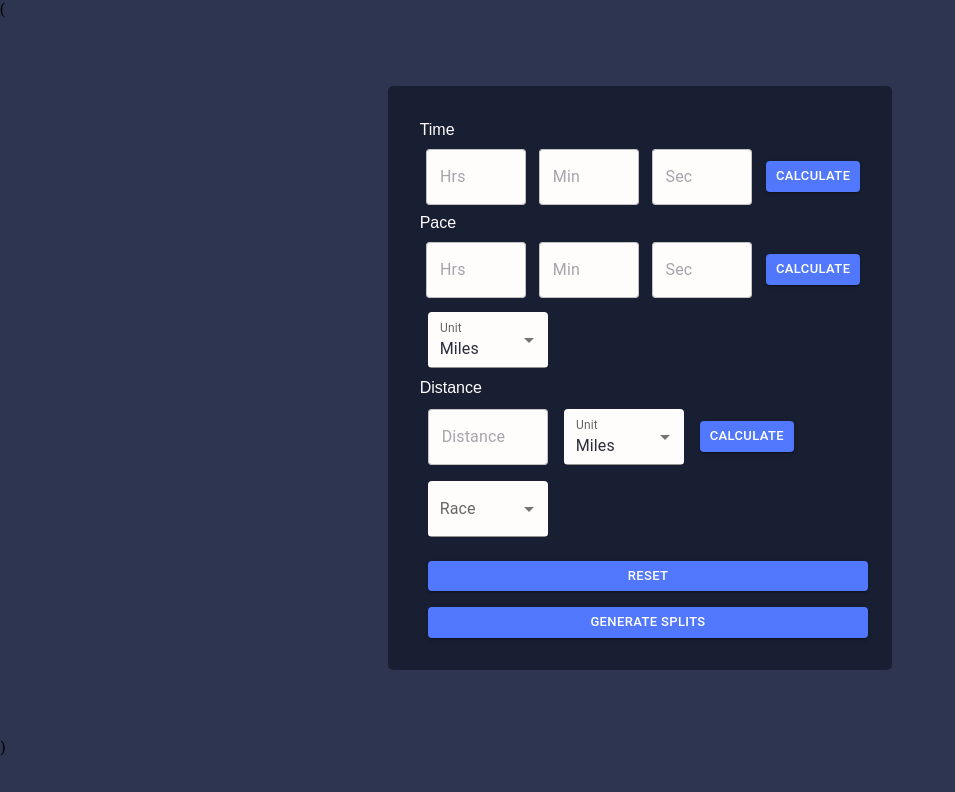
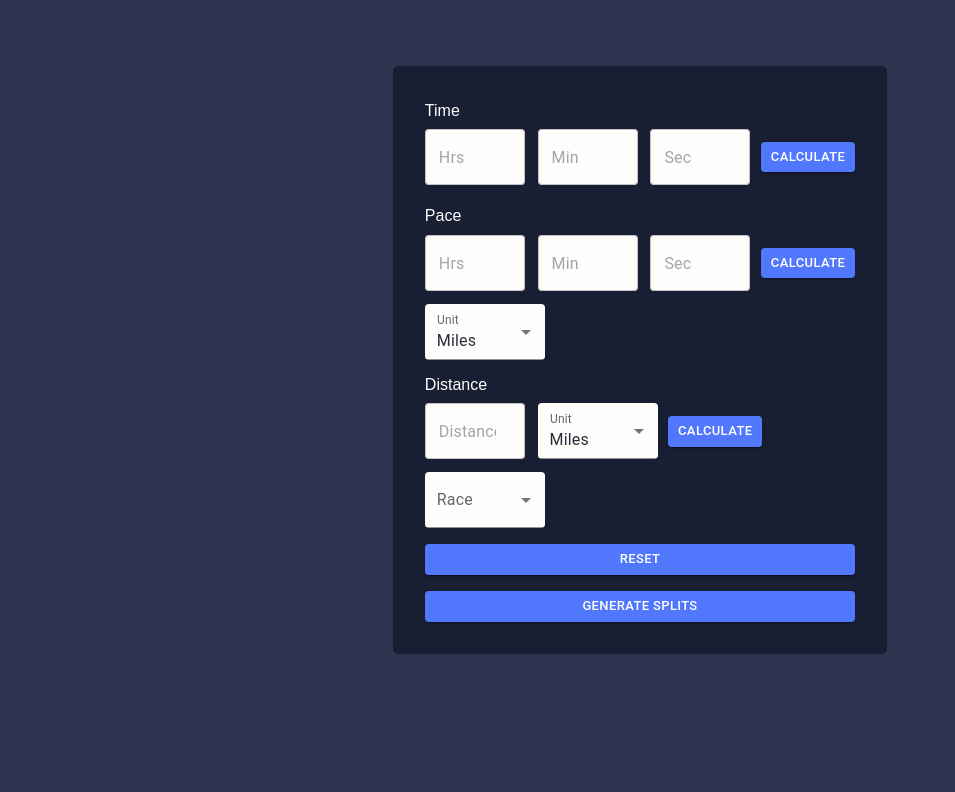
Before and after one commit to djm158/runcalculator, a React (Create React App) app: page / in a window 1280 px wide. Shown: the top 792 px of the page, without its empty margins (0-955 px from the left). Built offline with nearby package versions, Linux system fonts and the light colour scheme.

Commit message:
fix: remove all the janky v4 mui code

```diff
--- a/src/App.tsx
+++ b/src/App.tsx
@@ -1,31 +1,19 @@
 import "./styles.css";
 
-import {
-  ThemeProvider,
-  Theme,
-  StyledEngineProvider,
-  createTheme,
-  adaptV4Theme,
-} from "@mui/material/styles";
+import { ThemeProvider, createTheme } from "@mui/material/styles";
 import { Calculator } from "./Calculator";
 
-declare module "@mui/styles/defaultTheme" {
-  interface DefaultTheme extends Theme {}
-}
-
-const theme = createTheme(
-  adaptV4Theme({
-    overrides: {
-      MuiSelect: {
-        filled: {
-          "&:focus": {
-            background: "#fffcfc",
-            borderRadius: "4px",
-          },
-          borderRadius: "4px",
+const theme = createTheme({
+  components: {
+    MuiButton: {
+      styleOverrides: {
+        root: {
+          backgroundColor: "#5178fc",
         },
       },
-      MuiInputBase: {
+    },
+    MuiInputBase: {
+      styleOverrides: {
         input: {
           color: "#292d3a",
           backgroundColor: "#fffcfc",
@@ -33,17 +21,13 @@ const theme = createTheme(
         },
       },
     },
-  })
-);
+  },
+});
 
 export const App = () => {
   return (
-    <StyledEngineProvider injectFirst>
-      (
-      <ThemeProvider theme={theme}>
-        <Calculator />
-      </ThemeProvider>
-      )
-    </StyledEngineProvider>
+    <ThemeProvider theme={theme}>
+      <Calculator />
+    </ThemeProvider>
   );
 };
--- a/src/Calculator.tsx
+++ b/src/Calculator.tsx
@@ -1,4 +1,4 @@
-import { ChangeEvent, useRef, useState } from "react";
+import { useState } from "react";
 import {
   calculateDistance,
   calculatePace,
@@ -8,43 +8,17 @@ import {
 } from "./calc";
 
 import Box from "@mui/material/Box";
-import Button from "@mui/material/Button";
+import MuiButton, { ButtonProps } from "@mui/material/Button";
 import FormControl from "@mui/material/FormControl";
-import Grid from "@mui/material/Grid";
+import Grid2 from "@mui/material/Grid2";
 import InputLabel from "@mui/material/InputLabel";
 import MenuItem from "@mui/material/MenuItem";
 import Select, { SelectChangeEvent } from "@mui/material/Select";
-import TextField from "@mui/material/TextField";
-import makeStyles from "@mui/styles/makeStyles";
+import MuiTextField, { TextFieldProps } from "@mui/material/TextField";
 import { useFormik } from "formik";
 import { Splits, Split } from "./Splits";
 
 import styles from "./calculator.module.css";
-
-const useStyles = makeStyles((theme) => ({
-  root: {
-    "& .MuiTextField-root": {
-      margin: theme.spacing(0.8),
-      width: 100,
-    },
-  },
-  distanceGroup: {
-    "& .MuiTextField-root": {
-      margin: theme.spacing(1),
-      width: 120,
-    },
-  },
-  formControl: {
-    margin: theme.spacing(1),
-    minWidth: 120,
-  },
-  // TOOD: theme this
-  button: {
-    backgroundColor: "#5178fc",
-    marginLeft: theme.spacing(1),
-    flexShrink: 0,
-  },
-}));
 
 type RaceDistance = keyof typeof predefinedRaces;
 
@@ -80,9 +54,15 @@ const predefinedRaces = {
   Marathon: 42.195,
 };
 
+const Button = (props: ButtonProps) => (
+  <MuiButton size="small" variant="contained" color="primary" {...props} />
+);
+
+const TextField = (props: TextFieldProps) => (
+  <MuiTextField sx={{ width: 100 }} {...props} />
+);
+
 export const Calculator = () => {
-  const classes = useStyles();
-  const inputLabel = useRef(null);
   const [splits, setSplits] = useState<Split[]>([]);
 
   const formik = useFormik<FormState>({
@@ -199,7 +179,7 @@ export const Calculator = () => {
   };
 
   return (
-    <Grid
+    <Grid2
       container
       spacing={0}
       direction="column"
@@ -209,14 +189,24 @@ export const Calculator = () => {
     >
       <Box
         className={styles.calculator}
-        p="2rem"
-        borderRadius="5px"
-        bgcolor="#191f33"
+        sx={{
+          padding: "2rem",
+          borderRadius: "5px",
+          backgroundColor: "#191f33",
+        }}
       >
         {/* TODO should these be three different forms? */}
-        <form className={classes.root}>
+        <Box component="form">
           <p>Time</p>
-          <Box display="flex" justifyContent="center" alignItems="center">
+          <Box
+            sx={{
+              display: "flex",
+              justifyContent: "center",
+              alignItems: "center",
+              "& > div": { margin: 0.8 },
+              "& > :first-child": { marginLeft: 0 },
+            }}
+          >
             <TextField
               InputProps={{
                 inputProps: { min: 0 },
@@ -250,20 +240,22 @@ export const Calculator = () => {
               value={formik.values.seconds}
               onChange={formik.handleChange}
             />
-            <Button
-              size="small"
-              variant="contained"
-              color="primary"
-              onClick={setTime}
-              className={classes.button}
-            >
+            <Button sx={{ marginLeft: 0.5 }} onClick={setTime}>
               Calculate
             </Button>
           </Box>
-        </form>
-        <form className={classes.root}>
+        </Box>
+        <Box component="form" sx={{ marginTop: 2 }}>
           <p>Pace</p>
-          <Box display="flex" justifyContent="center" alignItems="center">
+          <Box
+            sx={{
+              display: "flex",
+              justifyContent: "center",
+              alignItems: "center",
+              "& > div": { margin: 0.8 },
+              "& > :first-child": { marginLeft: 0 },
+            }}
+          >
             <TextField
               InputProps={{
                 inputProps: { min: 0 },
@@ -297,18 +289,12 @@ export const Calculator = () => {
               value={formik.values.paceSeconds}
               variant="outlined"
             />
-            <Button
-              className={classes.button}
-              size="small"
-              variant="contained"
-              color="primary"
-              onClick={setPace}
-            >
+            <Button sx={{ marginLeft: 0.5 }} onClick={setPace}>
               Calculate
             </Button>
           </Box>
-          <FormControl variant="filled" className={classes.formControl}>
-            <InputLabel ref={inputLabel}>Unit</InputLabel>
+          <FormControl variant="filled" sx={{ width: 120, marginTop: 0.8 }}>
+            <InputLabel>Unit</InputLabel>
             <Select
               labelId="pace-unit"
               id="pace-unit-select"
@@ -320,10 +306,17 @@ export const Calculator = () => {
               <MenuItem value={Unit.KILOMETERS}>Kilometers</MenuItem>
             </Select>
           </FormControl>
-        </form>
-        <form className={classes.distanceGroup}>
+        </Box>
+        <Box component="form" sx={{ marginTop: 2 }}>
           <p>Distance</p>
-          <Box display="flex" alignItems="center">
+          <Box
+            sx={{
+              display: "flex",
+              alignItems: "center",
+              "& > div": { margin: 0.8 },
+              "& > :first-child": { marginLeft: 0 },
+            }}
+          >
             <TextField
               InputProps={{
                 inputProps: { min: 0, step: 0.1 },
@@ -335,8 +328,8 @@ export const Calculator = () => {
               value={formik.values.distance}
               onChange={formik.handleChange}
             />
-            <FormControl variant="filled" className={classes.formControl}>
-              <InputLabel ref={inputLabel}>Unit</InputLabel>
+            <FormControl variant="filled" sx={{ width: 120 }}>
+              <InputLabel>Unit</InputLabel>
               <Select
                 labelId="distance-unit"
                 id="unit-select"
@@ -348,17 +341,12 @@ export const Calculator = () => {
                 <MenuItem value={Unit.KILOMETERS}>Kilometers</MenuItem>
               </Select>
             </FormControl>
-            <Button
-              className={classes.button}
-              size="small"
-              variant="contained"
-              color="primary"
-              onClick={setDistance}
-            >
+            <Button sx={{ marginLeft: 0.5 }} onClick={setDistance}>
               Calculate
             </Button>
           </Box>
-          <FormControl variant="filled" className={classes.formControl}>
+
+          <FormControl variant="filled" sx={{ width: 120, marginTop: 0.8 }}>
             <InputLabel>Race</InputLabel>
             <Select
               labelId="race-select"
@@ -374,33 +362,19 @@ export const Calculator = () => {
               ))}
             </Select>
           </FormControl>
-        </form>
-        <Box mt={2}>
-          <Button
-            fullWidth
-            className={classes.button}
-            size="small"
-            variant="contained"
-            color="primary"
-            onClick={formik.handleReset}
-          >
+        </Box>
+        <Box sx={{ marginTop: 2 }}>
+          <Button fullWidth onClick={formik.handleReset}>
             Reset
           </Button>
         </Box>
-        <Box mt={2}>
-          <Button
-            fullWidth
-            className={classes.button}
-            size="small"
-            variant="contained"
-            color="primary"
-            onClick={() => setSplits(generateSplits())}
-          >
+        <Box sx={{ marginTop: 2 }}>
+          <Button fullWidth onClick={() => setSplits(generateSplits())}>
             Generate Splits
           </Button>
         </Box>
       </Box>
       {splits.length > 0 && <Splits splits={splits} />}
-    </Grid>
+    </Grid2>
   );
 };
--- a/src/Splits.tsx
+++ b/src/Splits.tsx
@@ -15,7 +15,14 @@ interface SplitsProps {
 
 export const Splits = ({ splits }: SplitsProps) => {
   return (
-    (<Box p="2rem" borderRadius="5px" bgcolor="#191f33" mt={2}>
+    <Box
+      sx={{
+        padding: "2rem",
+        borderRadius: "5px",
+        backgroundColor: "#191f33",
+        marginTop: "2rem",
+      }}
+    >
       <table>
         <thead>
           <tr>
@@ -41,6 +48,6 @@ export const Splits = ({ splits }: SplitsProps) => {
           ))}
         </tbody>
       </table>
-    </Box>)
+    </Box>
   );
 };
```
